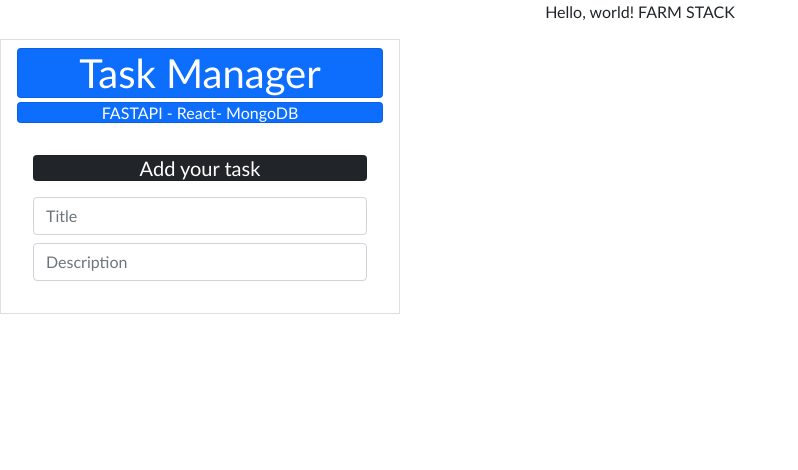
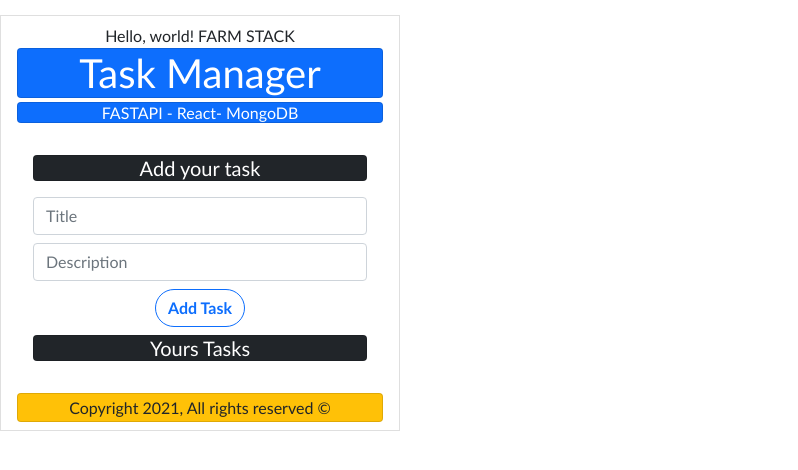
Before and after one commit to Hamilkar247/farm_tutorial_kusy, a React (Create React App) app in the folder frontend/: page / in a window 1280 px wide. Shown: the top 470 px of the page, without its empty margins (0-798 px from the left). Built offline with nearby package versions, Linux system fonts and the light colour scheme.

Commit message:
[WO-6] dodanie ostrzeżenia
Signed-off-by: Hamilkar247 <adonnibal96@gmail.com>

```diff
--- a/frontend/src/App.js
+++ b/frontend/src/App.js
@@ -6,10 +6,11 @@ import 'bootstrap/dist/css/bootstrap.min.css';
 
 function App() {
   return (
-    <div className="App">
-      Hello, world!
+
+
+      <div className="App list-group-item justify-content-center align-items-center mx auto" style={{"width": "400px", "backgroundColor": "white", "marginTop": "15px"}}>
+            Hello, world!
       FARM STACK
-      <div className="App list-group-item justify-content-center align-items-center mx auto" style={{"width": "400px", "backgroundColor": "white", "marginTop": "15px"}}>
         <h1 className="card text-white bg-primary mb-1" styleName="max-width: 20rem;">Task Manager</h1>
         <h6 className="card text-white bg-primary mb-3">FASTAPI - React- MongoDB</h6>
         <div className="card-body">
@@ -17,10 +18,15 @@ function App() {
           <span className="card-text">
             <input className="mb-2 form-control titleIn" placeholder='Title'/>
             <input className="mb-2 form-control desIn" placeholder='Description'/>
+            <button className="btn btn-outline-primary mx-2 mb-2" style={{'borderRadius':'50px', "font-weight":"bold"}}>Add Task</button>
           </span>
+          <h5 className="card text-white bg-dark mb-3">Yours Tasks</h5>
+          <div>
+            {/* Todo items - external component */}
+          </div>
         </div>
+              <h6 className="card text-dark bg-warning py-1 mb-0" >Copyright 2021, All rights reserved &copy;</h6>
       </div>
-    </div>
   );
 }
 
```
